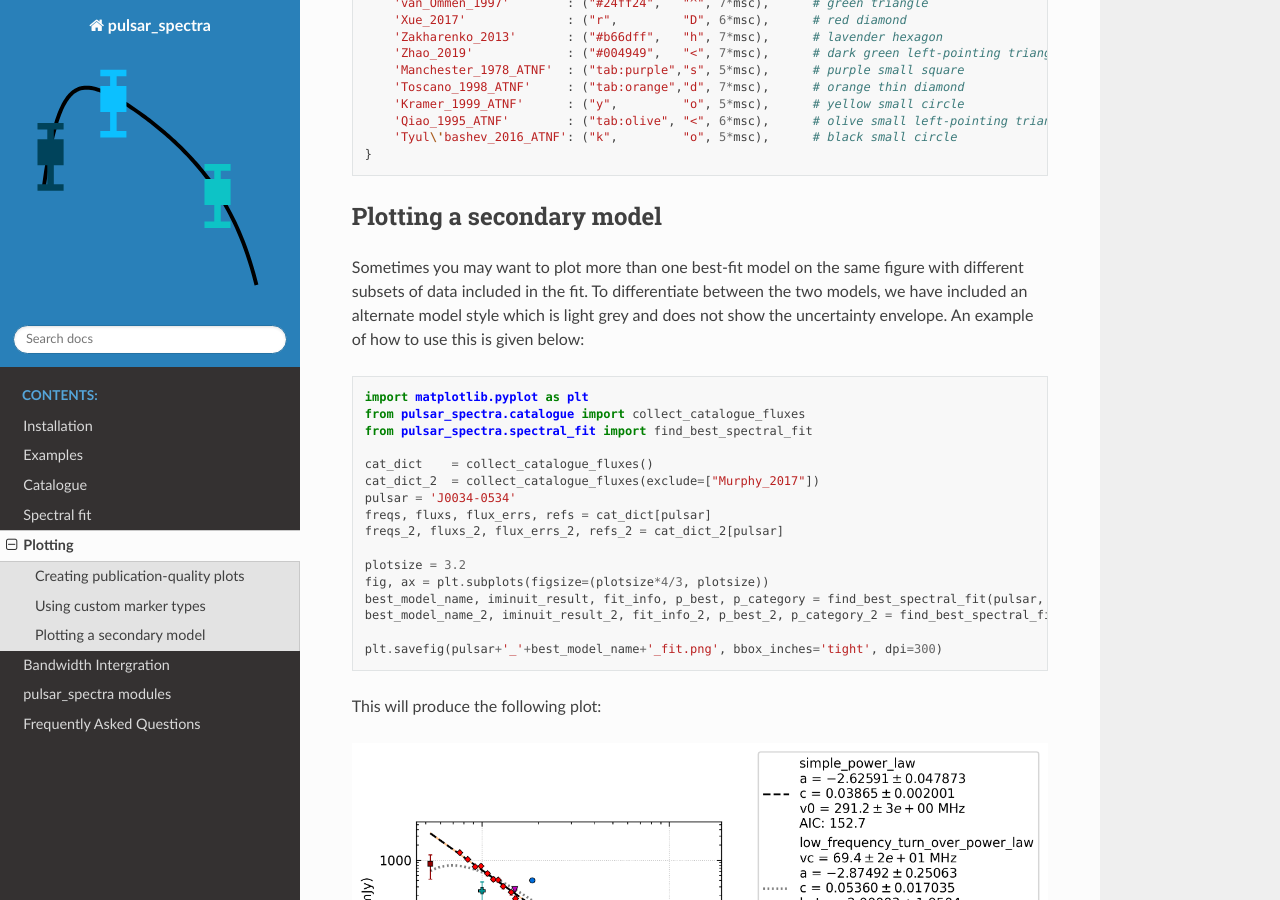
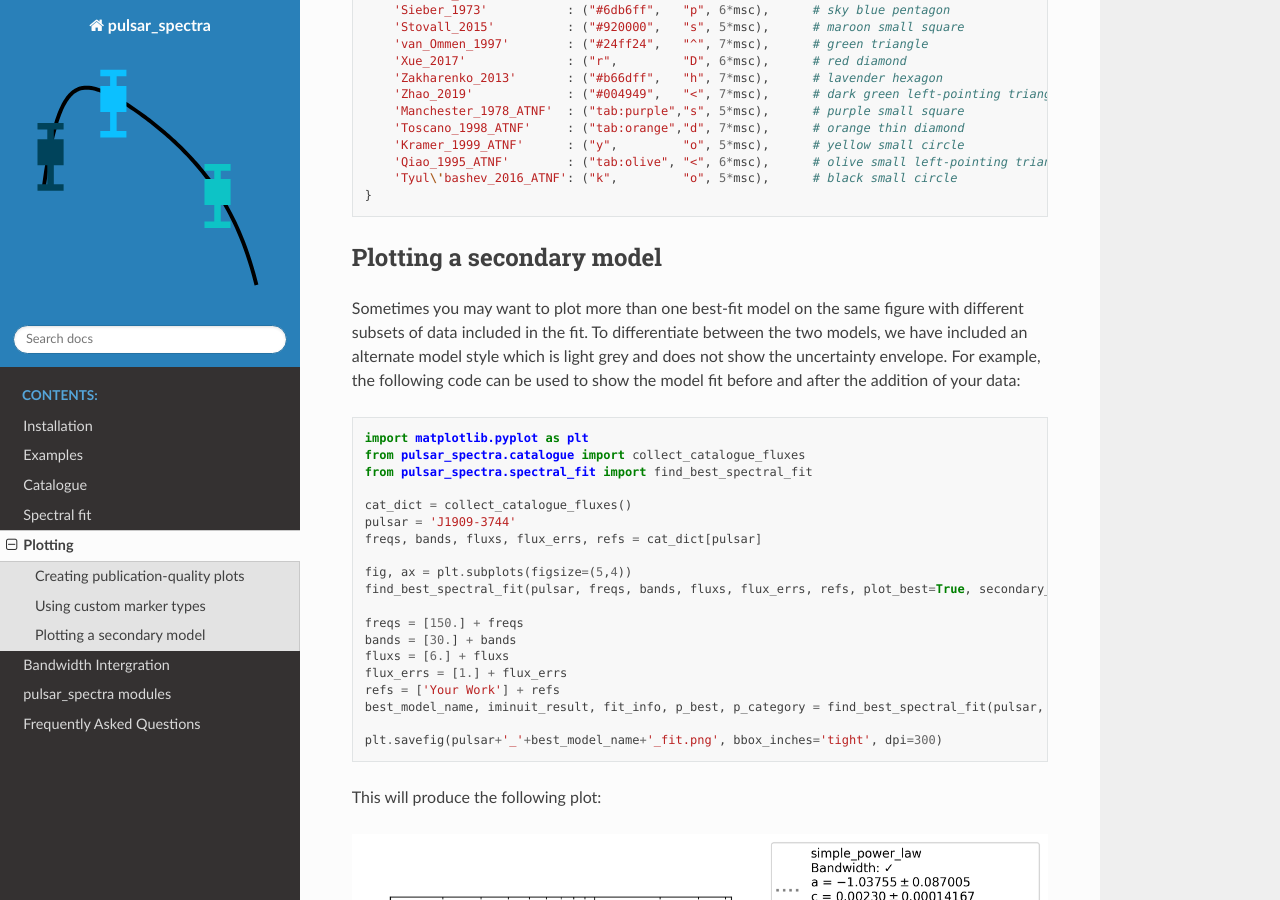
Before and after one commit to NickSwainston/pulsar_spectra, a Sphinx documentation site: the page built from docs/plotting.rst, in a window 1280 px wide and 900 px high, scrolled down 2537 px. Built offline with Sphinx 7.4.7 and the Read the Docs theme 2.0.0, drawn with Linux system fonts in a browser that asks for light colours; some of the changed text lies outside the part shown.

Commit message:
Updated plotting docs examples

```diff
--- a/docs/plotting.rst
+++ b/docs/plotting.rst
@@ -17,9 +17,9 @@ within the figure box and with an abbreviated model name and no fit info. This i
     from pulsar_spectra.spectral_fit import find_best_spectral_fit
 
     cat_dict = collect_catalogue_fluxes()
-    pulsar = 'J0034-0534'
-    freqs, fluxs, flux_errs, refs = cat_dict[pulsar]
-    best_model_name, iminuit_result, fit_info, p_best, p_category = find_best_spectral_fit(pulsar, freqs, fluxs, flux_errs, refs, plot_best=True, alternate_style=True)
+    pulsar = 'J1909-3744'
+    freqs, bands, fluxs, flux_errs, refs = cat_dict[pulsar]
+    best_model_name, iminuit_result, fit_info, p_best, p_category = find_best_spectral_fit(pulsar, freqs, bands, fluxs, flux_errs, refs, plot_best=True)
 
 This will produce the following plot:
 
@@ -41,21 +41,21 @@ marker to each reference. You can specify custom marker types using the followin
 
     custom_markers = {
     #   reference           :   (marker colour, marker type, marker size)
-        "Murphy_2017"       :   ('tab:orange', 'o', 5), # orange circle
-        "Bondonneau_2020"   :   ('tab:green',  'D', 5)  # green diamond
+        "Jankowski_2018"    :   ('magenta', 'h', 5), # orange circle
+        "Jankowski_2019"    :   ('cyan', 'H', 5)  # green diamond
     }
 
     cat_dict = collect_catalogue_fluxes()
-    pulsar = 'J0034-0534'
-    freqs, fluxs, flux_errs, refs = cat_dict[pulsar]
-    best_model_name, iminuit_result, fit_info, p_best, p_category = find_best_spectral_fit(pulsar, freqs, fluxs, flux_errs, refs, plot_best=True, ref_markers=custom_markers)
+    pulsar = 'J1909-3744'
+    freqs, bands, fluxs, flux_errs, refs = cat_dict[pulsar]
+    best_model_name, iminuit_result, fit_info, p_best, p_category = find_best_spectral_fit(pulsar, freqs, bands, fluxs, flux_errs, refs, plot_best=True, ref_markers=custom_markers)
 
 This will produce the following plot:
 
 .. image:: figures/example_custom_markers.png
   :width: 800
 
-In Lee et al. (2022, submitted), 32 custom marker types were created to ensure unique and consistent markers were
+In `Lee et al. (2022) <https://ui.adsabs.harvard.edu/abs/2022PASA...39...42L/abstract>`, 32 custom marker types were created to ensure unique and consistent markers were
 used throughout the figures. These custom marker types are proved below:
 
 .. code-block:: python
@@ -102,7 +102,8 @@ Plotting a secondary model
 
 Sometimes you may want to plot more than one best-fit model on the same figure with different subsets of data included
 in the fit. To differentiate between the two models, we have included an alternate model style which is light grey
-and does not show the uncertainty envelope. An example of how to use this is given below:
+and does not show the uncertainty envelope. For example, the following code can be used to show the model fit
+before and after the addition of your data:
 
 .. code-block:: python
 
@@ -110,16 +111,19 @@ and does not show the uncertainty envelope. An example of how to use this is giv
     from pulsar_spectra.catalogue import collect_catalogue_fluxes
     from pulsar_spectra.spectral_fit import find_best_spectral_fit
 
-    cat_dict    = collect_catalogue_fluxes()
-    cat_dict_2  = collect_catalogue_fluxes(exclude=["Murphy_2017"])
-    pulsar = 'J0034-0534'
-    freqs, fluxs, flux_errs, refs = cat_dict[pulsar]
-    freqs_2, fluxs_2, flux_errs_2, refs_2 = cat_dict_2[pulsar]
+    cat_dict = collect_catalogue_fluxes()
+    pulsar = 'J1909-3744'
+    freqs, bands, fluxs, flux_errs, refs = cat_dict[pulsar]
 
-    plotsize = 3.2
-    fig, ax = plt.subplots(figsize=(plotsize*4/3, plotsize))
-    best_model_name, iminuit_result, fit_info, p_best, p_category = find_best_spectral_fit(pulsar, freqs, fluxs, flux_errs, refs, plot_best=True, axis=ax)
-    best_model_name_2, iminuit_result_2, fit_info_2, p_best_2, p_category_2 = find_best_spectral_fit(pulsar, freqs_2, fluxs_2, flux_errs_2, refs_2, plot_best=True, secondary_fit=True, axis=ax)
+    fig, ax = plt.subplots(figsize=(5,4))
+    find_best_spectral_fit(pulsar, freqs, bands, fluxs, flux_errs, refs, plot_best=True, secondary_fit=True, axis=ax)
+
+    freqs = [150.] + freqs
+    bands = [30.] + bands
+    fluxs = [6.] + fluxs
+    flux_errs = [1.] + flux_errs
+    refs = ['Your Work'] + refs
+    best_model_name, iminuit_result, fit_info, p_best, p_category = find_best_spectral_fit(pulsar, freqs, bands, fluxs, flux_errs, refs, plot_best=True, axis=ax)
 
     plt.savefig(pulsar+'_'+best_model_name+'_fit.png', bbox_inches='tight', dpi=300)
 
```
Also changed, not shown: docs/figures/example_alternate_style.png, docs/figures/example_custom_markers.png, docs/figures/example_secondary_fit.png.
